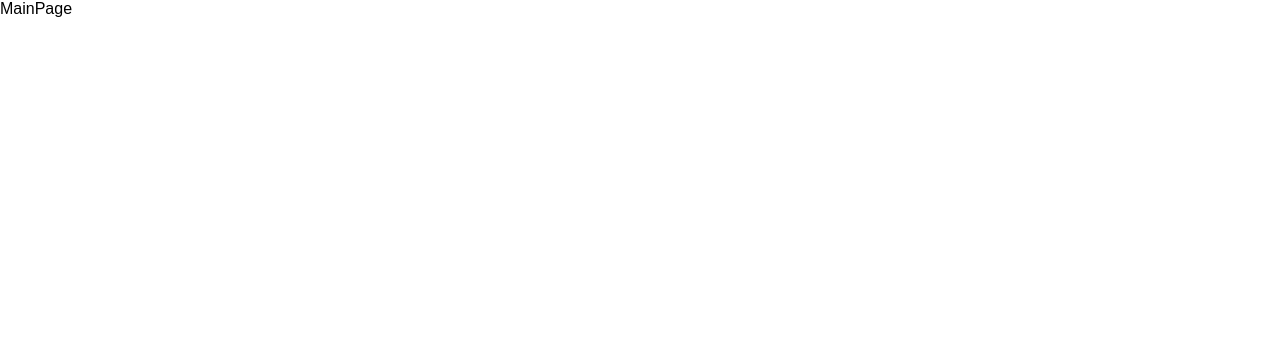
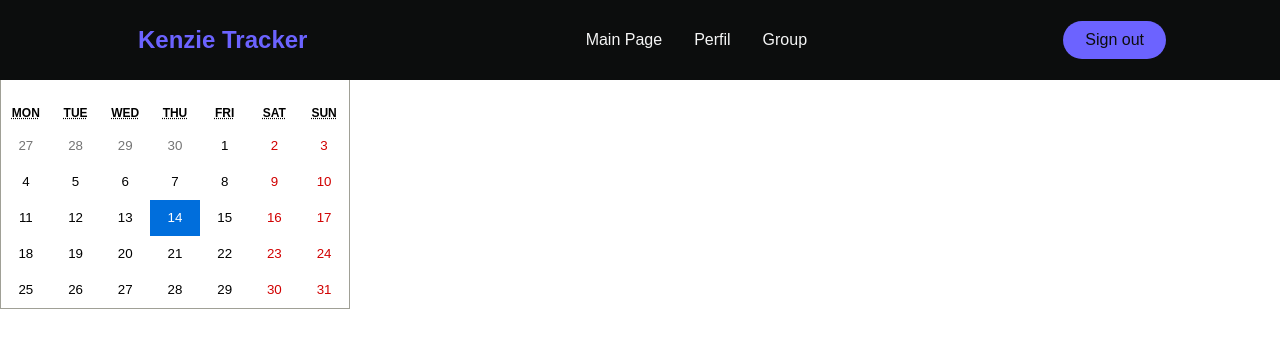
Before and after one commit to BaiduAV/projeto-habits-tracker, a React (Create React App) app: page /mainPage in a window 1280 px wide. Shown: the top 348 px of the page. Built offline with nearby package versions, Linux system fonts and the light colour scheme.

Commit message:
feat: navbar/sidebar

```diff
--- a/src/components/Navbar/index.jsx
+++ b/src/components/Navbar/index.jsx
@@ -0,0 +1,42 @@
+import React from "react";
+import { FaBars } from "react-icons/fa";
+import {
+  Nav,
+  NavbarContainer,
+  NavLogo,
+  MobileIcon,
+  NavMenu,
+  NavLinks,
+  NavItem,
+  NavBtn,
+  NavBtnLink,
+} from "./styles";
+
+export const Navbar = ({ toggle }) => {
+  return (
+    <>
+      <Nav>
+        <NavbarContainer>
+          <NavLogo to="/mainPage">Kenzie Tracker</NavLogo>
+          <MobileIcon onClick={toggle}>
+            <FaBars />
+          </MobileIcon>
+          <NavMenu>
+            <NavItem>
+              <NavLinks to="/mainPage">Main Page</NavLinks>
+            </NavItem>
+            <NavItem>
+              <NavLinks to="/perfil">Perfil</NavLinks>
+            </NavItem>
+            <NavItem>
+              <NavLinks to="/group">Group</NavLinks>
+            </NavItem>
+          </NavMenu>
+          <NavBtn>
+            <NavBtnLink to="/">Sign out</NavBtnLink>
+          </NavBtn>
+        </NavbarContainer>
+      </Nav>
+    </>
+  );
+};
--- a/src/components/Navbar/styles.js
+++ b/src/components/Navbar/styles.js
@@ -0,0 +1,121 @@
+import styled from "styled-components";
+import { Link as LinkR } from "react-router-dom";
+
+export const Nav = styled.nav`
+  background: var(--black);
+  height: 80px;
+  margin-top: -80px;
+  display: flex;
+  justify-content: center;
+  align-items: center;
+  font-size: 1rem;
+  position: sticky;
+  top: 0;
+  z-index: 10;
+
+  @media screen and (max-width: 960px) {
+    transition: 0.8s all ease;
+  }
+`;
+
+export const NavbarContainer = styled.div`
+  display: flex;
+  justify-content: space-between;
+  height: 80px;
+  z-index: 1;
+  width: 100%;
+  padding: 0 24px;
+  max-width: 1100px;
+`;
+
+export const NavLogo = styled(LinkR)`
+  font-size: 24px;
+  color: var(--purple);
+  justify-self: flex-flex-start;
+  cursor: pointer;
+  font-size: 1, 5rem;
+  display: flex;
+  align-items: center;
+  margin-left: 24px;
+  font-weight: bold;
+  text-decoration: none;
+`;
+
+export const MobileIcon = styled.div`
+  display: none;
+
+  @media screen and (max-width: 768px) {
+    display: block;
+    position: absolute;
+    top: 0;
+    right: 0;
+    transform: translate(-100%, 60%);
+    font-size: 1.8rem;
+    cursor: pointer;
+    color: var(--white);
+  }
+`;
+
+export const NavMenu = styled.ul`
+  display: flex;
+  align-items: center;
+
+  list-style: none;
+  text-align: center;
+  margin-right: -22px;
+
+  @media screen and (max-width: 768px) {
+    display: none;
+  }
+`;
+
+export const NavItem = styled.li``;
+
+export const NavLinks = styled(LinkR)`
+  color: var(--white);
+  display: flex;
+  align-items: center;
+  text-decoration: none;
+  padding: 0 1rem;
+  height: 100%auto;
+  cursor: pointer;
+  transition: all 0.2s ease-ease-in-out;
+
+  &:hover {
+    color: var(--purple);
+    transition: all 0.2s ease-ease-in-out;
+  }
+
+  &.active {
+    border-bottom: 3px solid var(--purple);
+  }
+`;
+
+export const NavBtn = styled.nav`
+  display: flex;
+  align-items: center;
+
+  @media screen and (max-width: 780px) {
+    display: none;
+  }
+`;
+
+export const NavBtnLink = styled(LinkR)`
+  border-radius: 50px;
+  background: var(--purple);
+  white-space: nowrap;
+  padding: 10px 22px;
+  color: var(--black);
+  font-size: 16px;
+  outline: none;
+  border: none;
+  cursor: pointer;
+  transition: all 0.2s ease-ease-in-out;
+  text-decoration: none;
+
+  &:hover {
+    transition: all 0.2s ease-in-out;
+    background: var(--white);
+    color: var(--purple);
+  }
+`;
--- a/src/components/Sidebar/index.jsx
+++ b/src/components/Sidebar/index.jsx
@@ -18,17 +18,14 @@
       </Icon>
       <SidebarWrapper>
         <SidebarMenu>
-          <SidebarLink to="about" onClick={toggle}>
-            About
+          <SidebarLink to="/mainPage" onClick={toggle}>
+            Main Page
           </SidebarLink>
-          <SidebarLink to="discover" onClick={toggle}>
-            Discover
+          <SidebarLink to="/perfil" onClick={toggle}>
+            Perfil
           </SidebarLink>
-          <SidebarLink to="services" onClick={toggle}>
-            Services
-          </SidebarLink>
-          <SidebarLink to="signup" onClick={toggle}>
-            Sign In
+          <SidebarLink to="/group" onClick={toggle}>
+            Group
           </SidebarLink>
         </SidebarMenu>
         <SideBtnWrap>
--- a/src/components/Sidebar/styles.js
+++ b/src/components/Sidebar/styles.js
@@ -0,0 +1,94 @@
+import styled from "styled-components";
+import { FaTimes } from "react-icons/fa";
+import { Link as LinkR } from "react-router-dom";
+
+export const SidebarContainer = styled.aside`
+  position: fixed;
+  z-index: 999;
+  width: 100%;
+  height: 100%;
+  background: var(--black);
+  display: grid;
+  align-items: center;
+  top: 0;
+  left: 0;
+  transition: 0.3 ease-in-out;
+  opacity: ${({ isOpen }) => (isOpen ? "100%" : "0")};
+  top: ${({ isOpen }) => (isOpen ? "0" : "-100%")};
+`;
+
+export const CloseIcon = styled(FaTimes)`
+  color: var(--purple);
+  &:hover {
+    transition: all 0.2s ease-in-out;
+    color: var(--white);
+  }
+`;
+
+export const Icon = styled.div`
+  position: absolute;
+  top: 1.2rem;
+  right: 1.5rem;
+  background: transparent;
+  font-size: 2rem;
+  cursor: pointer;
+  outline: none;
+`;
+
+export const SidebarWrapper = styled.div`
+  color: var(--purple);
+`;
+
+export const SidebarMenu = styled.ul`
+  display: grid;
+  grid-template-columns: 1fr;
+  grid-template-rows: repeat(6, 80px);
+  text-align: center;
+
+  @media screen and (max-width: 480px) {
+    grid-template-row: repeat(6, 60px);
+  }
+`;
+
+export const SidebarLink = styled(LinkR)`
+  display: flex;
+  align-items: center;
+  justify-content: center;
+  font-size: 1.5rem;
+  text-decoration: none;
+  list-style: none;
+  transition: 0.2s ease-in-out;
+  color: var(--purple);
+  cursor: pointer;
+  &:hover {
+    color: var(--white);
+    transition: 0.2s ease-in-out;
+  }
+`;
+
+export const SideBtnWrap = styled.div`
+  display: flex;
+  justify-content: center;
+`;
+
+export const SidebarRoute = styled(LinkR)`
+  border-radius: 50px;
+  background: var(--purple);
+  white-space: nowrap;
+  padding: 16px 64px;
+  color: var(--black);
+  font-weight: bold;
+  font-size: 16px 64px;
+  font-size: 16px;
+  outline: none;
+  border: none;
+  cursor: pointer;
+  transition: all 0.2s ease-ease-in-out;
+  text-decoration: none;
+
+  &:hover {
+    transition: all 0.2s ease-in-out;
+    background: var(--white);
+    color: var(--purple);
+  }
+`;
--- /dev/null
+++ b/src/pages/group/index.jsx
@@ -0,0 +1,3 @@
+export const Group = () => {
+  return <> Group </>;
+};
--- a/src/pages/mainPage/index.jsx
+++ b/src/pages/mainPage/index.jsx
@@ -1,3 +1,23 @@
+import { useState } from "react";
+import { Calendar } from "react-calendar";
+import { Navbar } from "../../components/Navbar";
+import { Sidebar } from "../../components/Sidebar";
+import "react-calendar/dist/Calendar.css";
+
 export const MainPage = () => {
-  return <>MainPage</>;
+  const [value, onChange] = useState(new Date());
+  const [isOpen, setIsOpen] = useState(false);
+
+  const toggle = () => {
+    setIsOpen(!isOpen);
+  };
+
+  return (
+    <>
+      <Sidebar isOpen={isOpen} toggle={toggle} />
+      <Navbar toggle={toggle} />
+      <h1>MainPage</h1>
+      <Calendar onChange={onChange} value={value} />
+    </>
+  );
 };
--- /dev/null
+++ b/src/pages/perfil/index.jsx
@@ -0,0 +1,5 @@
+import React from "react";
+
+export const Perfil = () => {
+  return <div>Perfil</div>;
+};
--- a/src/pages/routes/index.jsx
+++ b/src/pages/routes/index.jsx
@@ -6,6 +6,8 @@
 import { CreateGroup } from "../createGroup";
 import { SearchGroup } from "../searchGroup";
 import { GroupData } from "../groupData";
+import { Group } from "../group";
+import { Perfil } from "../perfil";
 
 function Routes() {
   return (
@@ -22,6 +24,12 @@
       <Route path="/mainPage">
         <MainPage />
       </Route>
+      <Route path="/group">
+        <Group />
+      </Route>
+      <Route path="/perfil">
+        <Perfil />
+      </Route>
       <Route path="/createGroup">
         <CreateGroup />
       </Route>
```
